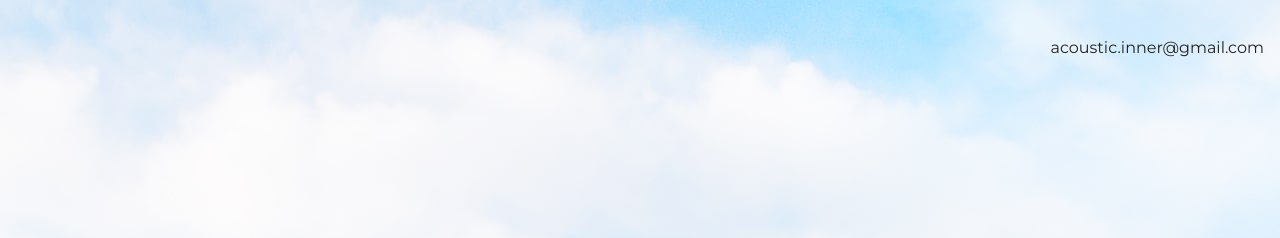
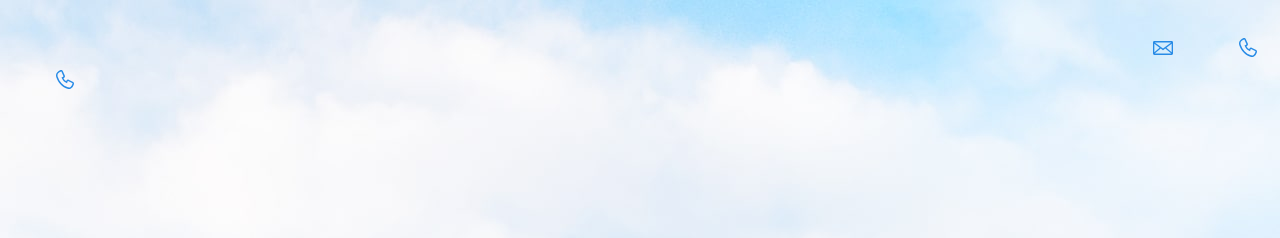
Before and after one commit to acousticxx/test, a plain HTML site: page index.html in a window 1280 px wide. Shown: the top 238 px of the page. Drawn offline with nearby package versions, Linux system fonts and the light colour scheme.

Commit message:
Update index.html

```diff
--- a/index.html
+++ b/index.html
@@ -10,7 +10,8 @@
   <body>
     <header class="page-header">
       <div class="container">
-      acoustic.inner@gmail.com
+        <a class="header-email" href="mailto:acoustic.inner@gmail.com"acoustic.inner@gmail.com</a>
+        <a class="header-phone" href="tel:+380689970468"+380689970468</a>
     </div>
     </header>
 
```
